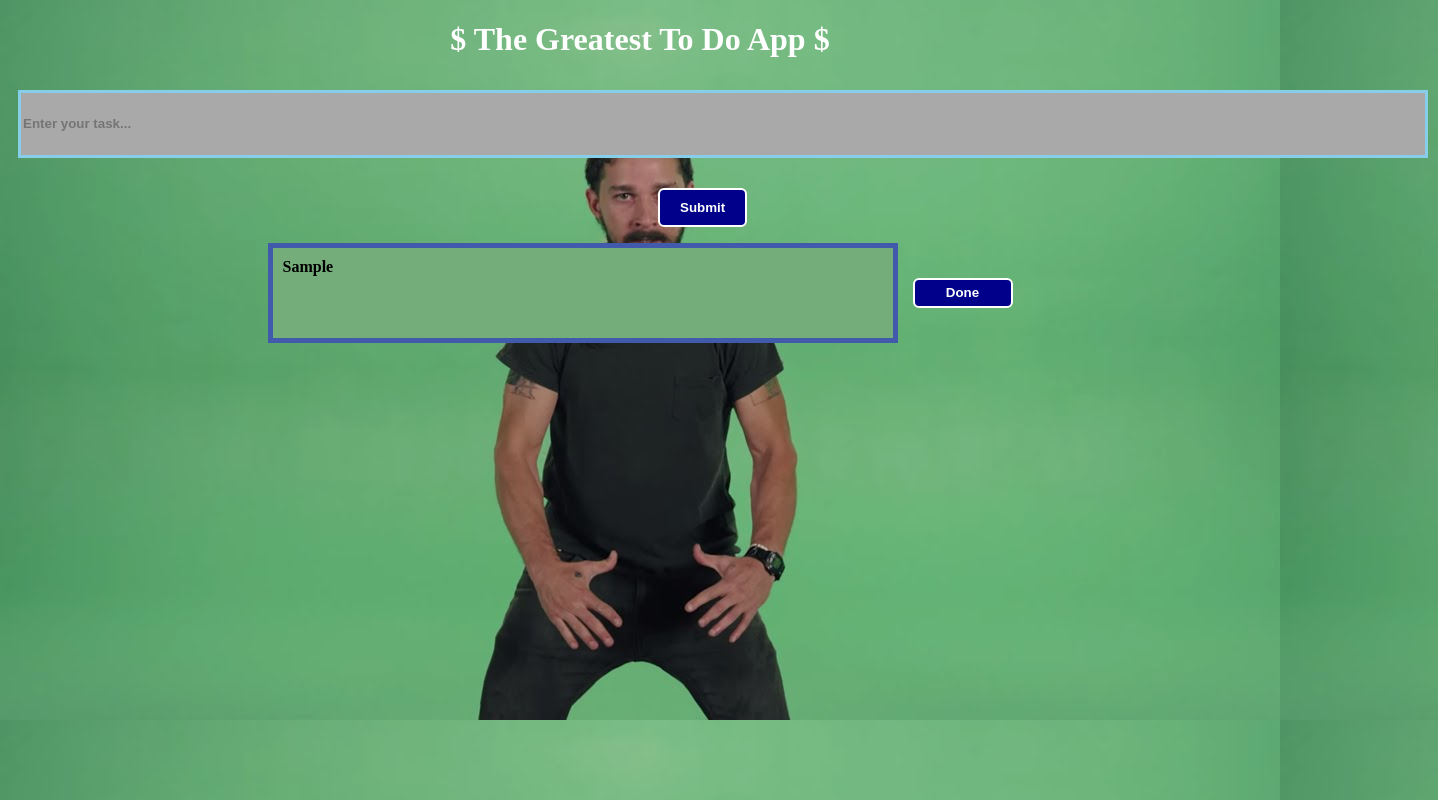
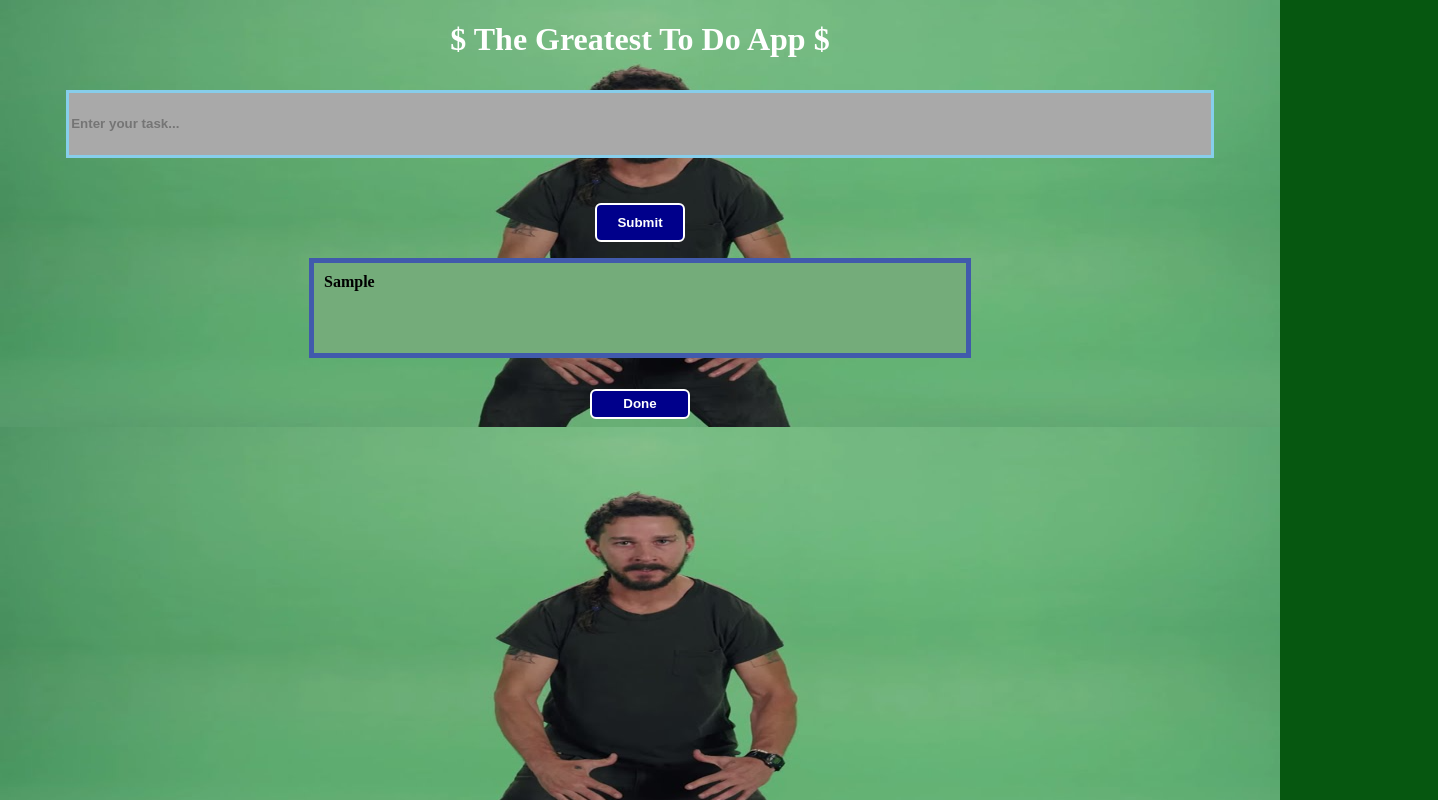
Before and after one commit to seanghods/to_do_do_it, a plain HTML site: page index.html in a window 1280 px wide. Both pictures are taken after typing "Sample" into the empty fields and a click on the button "Submit". Shown: the whole page, 1438 px wide, since content can reach past the window. Drawn offline with Linux system fonts and the light colour scheme.

Commit message:
Add hover functions, Add CSS styling

```diff
--- a/index.html
+++ b/index.html
@@ -9,8 +9,9 @@
 </head>
 <body>
     <h1 class="header">$ The Greatest To Do App $</h1>
+    <div class="submission">
         <input type="text" id="inputBox" placeholder="Enter your task...">
-        <br>
         <button type="submit" class="submit">Submit</button>
+    </div>
 </body>
 </html>
--- a/script.js
+++ b/script.js
@@ -1,15 +1,6 @@
-// let submit = document.getElementById("taskSubmit")
-// submit.addEventListener("submit",function() {
-//     let theText = document.createElement("p");
-//     let doneButton = document.createElement("button");
-//     let theBody = document.querySelector("body");
-//     theText.innerHTML = document.getElementsByClassName("inputBox");
-//     theBody.appendChild(theText);
-//     theBody.appendChild(doneButton);
-// })
-
-
 let submitButton = document.querySelector(".submit")
+submitButton.addEventListener("mouseover", highlightButton);
+submitButton.addEventListener("mouseout", unHighlightButton);
 submitButton.addEventListener("click",createTask)
 
 function createTask(){
@@ -19,6 +10,8 @@ function createTask(){
     let doneButton = document.createElement("button");
     doneButton.classList.add("delbutton");
     doneButton.innerHTML = "Done"
+    doneButton.addEventListener("mouseover", crossText);
+    doneButton.addEventListener("mouseout", unCrossText);
     doneButton.addEventListener("click", removeTask);
     let theBody = document.querySelector("body");
     let input = document.getElementById('inputBox').value
@@ -29,6 +22,33 @@ function createTask(){
     theBody.appendChild(theTask);
 }
 
+function highlightButton(event) {
+    let taskElement = event.target;
+    taskElement.style.backgroundColor = "gold";
+}
+
+function unHighlightButton(event) {
+    let taskElement = event.target;
+    taskElement.style.backgroundColor = "darkblue";
+}
+
+function crossText(event) {
+    let taskElement = event.target.parentElement;
+    taskElement.style.textDecoration = "line-through";
+    taskElement.style.backgroundImage = "url(./images/newimg.png)";
+    taskElement.style.backgroundRepeat = "no-repeat";
+    taskElement.style.backgroundSize = "100% 285%";
+
+}
+
+function unCrossText(event) {
+    let taskElement = event.target.parentElement;
+    taskElement.style.textDecoration = "";
+    taskElement.style.removeProperty("background-image");
+    taskElement.style.removeProperty("background-repeat");
+    taskElement.style.removeProperty("background-size");
+
+}
 
 function removeTask(event) {
     let taskElement = event.target.parentElement;
--- a/styles.css
+++ b/styles.css
@@ -1,7 +1,17 @@
 body{
     background-color: #065710;
     background-image: url("./images/back.png");
-    background-size: cover;
+    background-size: 100% 100%;
+    /* margin: 0px auto; */
+}
+.submission {
+    display:flex;
+    flex-direction: column;
+    justify-content: center;
+    gap: 35px;
+}
+.submit {
+    flex: auto;
 }
 .submit, .delbutton{
     padding: 10px 20px;
@@ -11,10 +21,6 @@ body{
     border: 2px solid white;
     border-radius: 6px;
 }
-.submit{
-    margin-top: 20px;
-    margin-left: 650px;
-}
 .header{
     text-align: center;
     font-family: "Brush Script MT";
@@ -22,21 +28,23 @@ body{
 }
 #inputBox {
     margin: 10px;
-    min-width: 1400px;
     min-height: 60px;
     border: 3px solid skyblue;
     background-color: darkgrey;
     color: black;
     font-weight: bold;
+    width: 90%;
 }
 p{
     border: 5px solid rgba(15,10,222,.5);
-    min-width: 600px;
+    min-width: 50%;
     height: 70px;
     padding: 10px;
     color: black;
     font-weight: bold;
     background-color: #74ac7a;
+    overflow-wrap: break-word;
+
 }
 .delbutton{
     width:100px;
@@ -46,6 +54,7 @@ p{
 }
 div{
     display:flex;
+    flex-direction: column;
     align-items: center;
     justify-content: center;
     gap: 15px;
```
Also changed, not shown: images/delimg.png (added), images/newimg.png (added).
